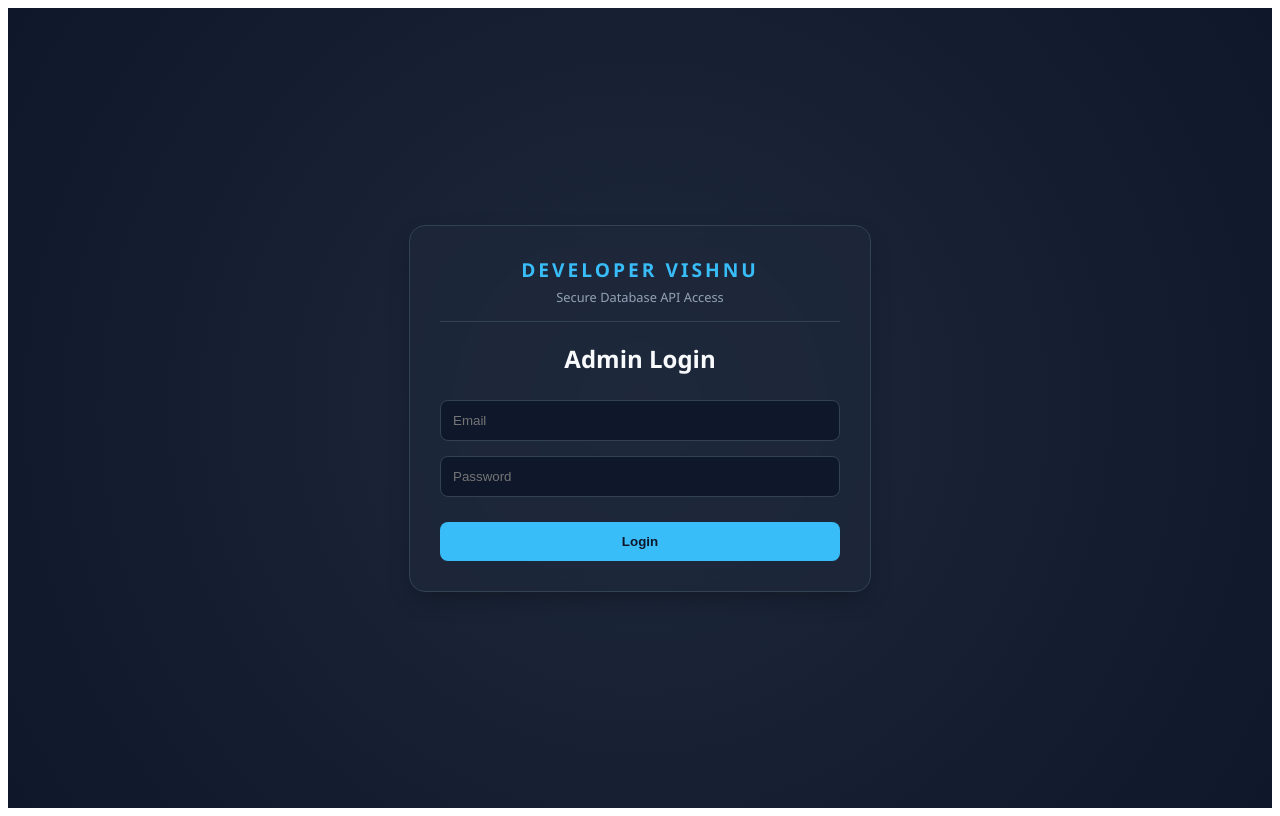
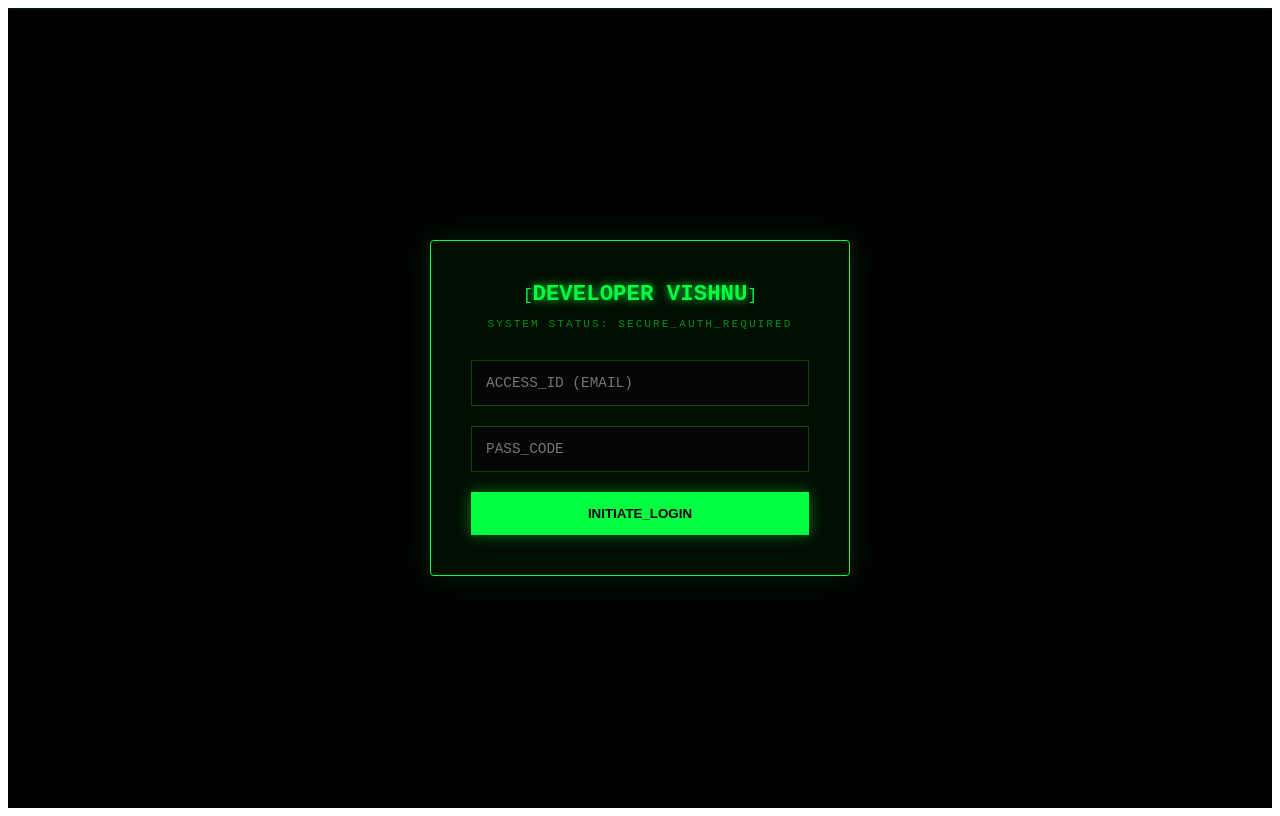
Before and after one commit to vishnuxxxxxx/vishnu-base-api, a Next.js app: page / in a window 1280 px wide. Built offline with nearby package versions, Linux system fonts and the light colour scheme.

Commit message:
Update index.js

```diff
--- a/pages/index.js
+++ b/pages/index.js
@@ -1,4 +1,4 @@
-import { useState } from "react";
+import { useState, useEffect } from "react";
 
 export default function Home() {
   const [logged, setLogged] = useState(false);
@@ -11,6 +11,7 @@ export default function Home() {
   const [lifetime, setLifetime] = useState(false);
   const [keys, setKeys] = useState([]);
 
+  // Login Function logic
   const login = async () => {
     const res = await fetch("/api/login", {
       method: "POST",
@@ -21,6 +22,7 @@ export default function Home() {
     else alert("Login failed");
   };
 
+  // Key Generation logic
   const createKey = async () => {
     await fetch("/api/create-key", {
       method: "POST",
@@ -43,195 +45,261 @@ export default function Home() {
     loadKeys();
   };
 
+  // Login UI Component
   if (!logged) {
     return (
-      <div style={styles.center}>
-        <div style={styles.card}>
-          <div style={styles.branding}>
-            <h3 style={styles.devName}>DEVELOPER VISHNU</h3>
-            <p style={styles.subText}>Secure Database API Access</p>
+      <div style={styles.terminalContainer}>
+        <div style={styles.scanline}></div>
+        <div style={styles.loginBox}>
+          <div style={styles.header}>
+            <span style={styles.blink}>[</span>
+            <span style={styles.devTitle}>DEVELOPER VISHNU</span>
+            <span style={styles.blink}>]</span>
           </div>
-          <h2 style={styles.title}>Admin Login</h2>
+          <p style={styles.statusText}>SYSTEM STATUS: SECURE_AUTH_REQUIRED</p>
+
+          <div style={styles.inputGroup}>
             <input
-            style={styles.input}
-            placeholder="Email"
+              style={styles.hackerInput}
+              placeholder="ACCESS_ID (EMAIL)"
               onChange={e=>setEmail(e.target.value)}
             />
             <input
-            style={styles.input}
+              style={styles.hackerInput}
               type="password"
-            placeholder="Password"
+              placeholder="PASS_CODE"
               onChange={e=>setPassword(e.target.value)}
             />
-          <button style={styles.button} onClick={login}>Login</button>
+            <button style={styles.hackerButton} onClick={login}>INITIATE_LOGIN</button>
+          </div>
         </div>
       </div>
     );
   }
 
+  // Dashboard UI Component
   return (
     <div style={styles.dashboardContainer}>
-      <h2 style={styles.title}>API Dashboard</h2>
+      <div style={styles.scanline}></div>
+      <h2 style={styles.dashTitle}>// DATABASE_DASHBOARD</h2>
 
-      <div style={styles.card}>
-        <input style={styles.input} placeholder="API Name" onChange={e=>setName(e.target.value)} />
-        <input style={styles.input} type="number" placeholder="Days" onChange={e=>setDays(Number(e.target.value))} />
-        <input style={styles.input} type="number" placeholder="Limit" onChange={e=>setLimit(Number(e.target.value))} />
+      <div style={styles.controlPanel}>
+        <input style={styles.hackerInput} placeholder="PROJECT_NAME" onChange={e=>setName(e.target.value)} />
+        <input style={styles.hackerInput} type="number" placeholder="VALIDITY_DAYS" onChange={e=>setDays(Number(e.target.value))} />
+        <input style={styles.hackerInput} type="number" placeholder="REQ_LIMIT" onChange={e=>setLimit(Number(e.target.value))} />
 
-        <label style={styles.label}>
+        <label style={styles.checkboxLabel}>
           <input type="checkbox" onChange={e=>setLifetime(e.target.checked)} />
-          <span style={{marginLeft: '8px'}}>Lifetime Key</span>
+          <span style={{marginLeft: '10px', color: '#00ff41'}}>ENABLE_LIFETIME_ACCESS</span>
         </label>
 
-        <button style={styles.button} onClick={createKey}>Create Key</button>
+        <button style={styles.hackerButton} onClick={createKey}>GENERATE_KEY</button>
       </div>
 
-      <button style={styles.refreshBtn} onClick={loadKeys}>Refresh Database</button>
+      <button style={styles.refreshBtn} onClick={loadKeys}>SYNC_DATABASE</button>
 
-      <div style={styles.grid}>
+      <div style={styles.keyGrid}>
         {keys.map(k => (
-          <div key={k.key} style={styles.keyCard}>
-            <p style={styles.keyName}><b>{k.name}</b></p>
+          <div key={k.key} style={styles.dataNode}>
+            <div style={styles.nodeHeader}>NODE: {k.name}</div>
             <code style={styles.keyCode}>{k.key}</code>
-            <div style={styles.keyDetails}>
-              <p>Limit: {k.daily_limit}</p>
-              <p>Expiry: {k.expiry || "Lifetime"}</p>
+            <div style={styles.nodeMeta}>
+              <p>THRESHOLD: {k.daily_limit}</p>
+              <p>TTL: {k.expiry || "PERSISTENT"}</p>
             </div>
-            <button style={styles.deleteBtn} onClick={()=>deleteKey(k.key)}>Delete</button>
+            <button style={styles.deleteBtn} onClick={()=>deleteKey(k.key)}>TERMINATE</button>
           </div>
         ))}
       </div>
+
+      {/* Adding required animations to the global style */}
+      <style>{`
+        @keyframes blink {
+          0% { opacity: 1; }
+          50% { opacity: 0; }
+          100% { opacity: 1; }
+        }
+        @keyframes scan {
+          from { top: 0; }
+          to { top: 100%; }
+        }
+        body {
+          margin: 0;
+          padding: 0;
+          background: #000;
+        }
+      `}</style>
     </div>
   );
 }
 
 const styles = {
-  center: {
+  terminalContainer: {
     display: "flex",
     justifyContent: "center",
     alignItems: "center",
     height: "100vh",
-    background: "radial-gradient(circle at center, #1e293b 0%, #0f172a 100%)",
-    fontFamily: "'Segoe UI', Tahoma, Geneva, Verdana, sans-serif"
+    background: "#000",
+    fontFamily: "'Courier New', Courier, monospace",
+    overflow: "hidden",
+    position: "relative"
+  },
+  scanline: {
+    width: "100%",
+    height: "2px",
+    background: "rgba(0, 255, 65, 0.1)",
+    position: "absolute",
+    top: 0,
+    left: 0,
+    zIndex: 10,
+    pointerEvents: "none",
+    animation: "scan 4s linear infinite"
+  },
+  loginBox: {
+    background: "rgba(0, 15, 0, 0.95)",
+    padding: "40px",
+    borderRadius: "4px",
+    border: "1px solid #00ff41",
+    boxShadow: "0 0 30px rgba(0, 255, 65, 0.15)",
+    width: "100%",
+    maxWidth: "420px",
+    zIndex: 5,
+    boxSizing: "border-box"
+  },
+  header: {
+    textAlign: "center",
+    marginBottom: "10px"
+  },
+  devTitle: {
+    color: "#00ff41",
+    fontSize: "1.4rem",
+    fontWeight: "bold",
+    textShadow: "0 0 8px #00ff41"
+  },
+  blink: {
+    color: "#00ff41",
+    animation: "blink 1.2s step-end infinite"
+  },
+  statusText: {
+    color: "#008f11",
+    fontSize: "0.7rem",
+    textAlign: "center",
+    marginBottom: "30px",
+    letterSpacing: "2px",
+    textTransform: "uppercase"
+  },
+  inputGroup: {
+    display: "flex",
+    flexDirection: "column",
+    gap: "5px"
+  },
+  hackerInput: {
+    width: "100%",
+    padding: "14px",
+    marginBottom: "15px",
+    background: "#050505",
+    border: "1px solid #004d00",
+    color: "#00ff41",
+    outline: "none",
+    boxSizing: "border-box",
+    fontSize: "0.9rem",
+    fontFamily: "'Courier New', monospace"
+  },
+  hackerButton: {
+    width: "100%",
+    padding: "14px",
+    background: "#00ff41",
+    color: "#000",
+    border: "none",
+    fontWeight: "900",
+    cursor: "pointer",
+    boxShadow: "0 0 15px rgba(0, 255, 65, 0.4)",
+    transition: "0.2s",
+    textTransform: "uppercase"
   },
   dashboardContainer: {
     padding: "40px",
     minHeight: "100vh",
-    background: "#0f172a",
-    color: "#f8fafc",
-    fontFamily: "'Segoe UI', sans-serif"
-  },
-  branding: {
-    textAlign: "center",
-    marginBottom: "20px",
-    borderBottom: "1px solid #334155",
-    paddingBottom: "15px"
-  },
-  devName: {
-    color: "#38bdf8",
-    letterSpacing: "3px",
-    margin: 0,
-    fontSize: "1.2rem",
-    fontWeight: "800"
-  },
-  subText: {
-    color: "#94a3b8",
-    fontSize: "0.8rem",
-    margin: "5px 0 0 0"
-  },
-  card: {
-    background: "rgba(30, 41, 59, 0.7)",
-    backdropFilter: "blur(10px)",
-    color: "white",
-    padding: "30px",
-    borderRadius: "16px",
-    boxShadow: "0 10px 25px -5px rgba(0, 0, 0, 0.3)",
-    width: "100%",
-    maxWidth: "400px",
-    border: "1px solid #334155"
-  },
-  title: {
-    textAlign: "center",
-    marginBottom: "25px",
-    fontWeight: "600",
-    color: "#f8fafc"
-  },
-  input: {
-    width: "100%",
-    padding: "12px",
-    marginBottom: "15px",
-    borderRadius: "8px",
-    border: "1px solid #334155",
-    background: "#0f172a",
-    color: "white",
-    outline: "none",
+    background: "#000",
+    color: "#00ff41",
+    fontFamily: "'Courier New', monospace",
+    position: "relative",
     boxSizing: "border-box"
   },
-  button: {
-    width: "100%",
-    padding: "12px",
-    borderRadius: "8px",
-    border: "none",
-    background: "#38bdf8",
-    color: "#0f172a",
-    fontWeight: "bold",
-    cursor: "pointer",
-    transition: "0.3s",
-    marginTop: "10px"
+  dashTitle: {
+    borderBottom: "1px solid #00ff41",
+    paddingBottom: "10px",
+    marginBottom: "30px",
+    fontSize: "1.2rem",
+    letterSpacing: "1px"
   },
-  label: {
+  controlPanel: {
+    background: "rgba(0, 20, 0, 0.5)",
+    padding: "25px",
+    border: "1px solid #004d00",
+    marginBottom: "30px",
+    borderRadius: "4px"
+  },
+  checkboxLabel: {
     display: "flex",
     alignItems: "center",
-    marginBottom: "15px",
-    fontSize: "0.9rem",
-    color: "#94a3b8"
+    marginBottom: "20px",
+    fontSize: "0.8rem",
+    cursor: "pointer"
   },
   refreshBtn: {
     background: "transparent",
-    border: "1px solid #38bdf8",
-    color: "#38bdf8",
-    padding: "8px 20px",
-    borderRadius: "6px",
+    border: "1px solid #00ff41",
+    color: "#00ff41",
+    padding: "10px 25px",
     cursor: "pointer",
-    margin: "20px 0"
+    marginBottom: "25px",
+    fontSize: "0.8rem",
+    fontWeight: "bold"
   },
-  grid: {
+  keyGrid: {
     display: "grid",
     gridTemplateColumns: "repeat(auto-fill, minmax(300px, 1fr))",
-    gap: "20px"
+    gap: "25px"
   },
-  keyCard: {
-    background: "#1e293b",
+  dataNode: {
+    border: "1px solid #004d00",
     padding: "20px",
-    borderRadius: "12px",
-    borderLeft: "4px solid #38bdf8"
+    background: "linear-gradient(135deg, #001000 0%, #000 100%)",
+    borderRadius: "4px"
   },
-  keyName: {
-    fontSize: "1.1rem",
-    color: "#38bdf8",
-    margin: "0 0 10px 0"
+  nodeHeader: {
+    color: "#00ff41",
+    fontSize: "0.75rem",
+    marginBottom: "12px",
+    opacity: 0.8,
+    borderBottom: "1px solid #002200",
+    paddingBottom: "5px"
   },
   keyCode: {
     display: "block",
-    background: "#0f172a",
-    padding: "8px",
-    borderRadius: "4px",
+    background: "#000",
+    padding: "12px",
+    border: "1px solid #004d00",
+    marginBottom: "15px",
     fontSize: "0.85rem",
-    color: "#94a3b8",
-    marginBottom: "10px",
+    color: "#00ff41",
     wordBreak: "break-all"
   },
-  keyDetails: {
-    fontSize: "0.9rem",
-    color: "#cbd5e1"
+  nodeMeta: {
+    fontSize: "0.8rem",
+    color: "#008f11",
+    lineHeight: "1.6"
   },
   deleteBtn: {
-    background: "#ef4444",
-    border: "none",
-    color: "white",
-    padding: "6px 12px",
-    borderRadius: "4px",
+    marginTop: "15px",
+    background: "transparent",
+    border: "1px solid #ff4444",
+    color: "#ff4444",
+    padding: "6px 15px",
     cursor: "pointer",
-    marginTop: "10px"
+    fontSize: "0.7rem",
+    textTransform: "uppercase",
+    transition: "0.3s"
   }
 };
```
Lines whose indentation alone changed are shown as unchanged.
